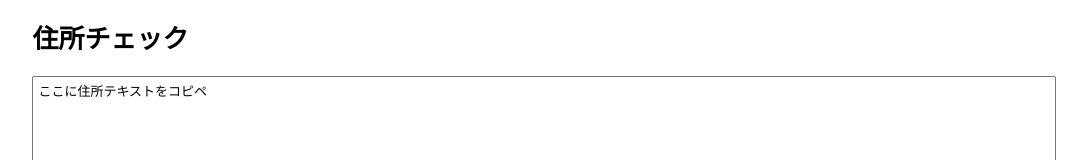
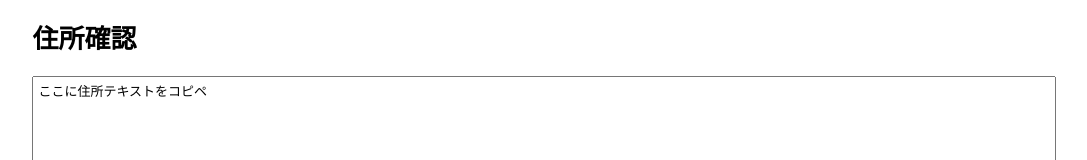
Before and after one commit to m-y-co/gatest, a plain HTML site: page check_address/index.html in a window 1280 px wide. Shown: the top 160 px of the page, without its empty margins (102-1189 px from the left). Drawn offline with Linux system fonts and the light colour scheme.

Commit message:
index修正

```diff
--- a/check_address/index.html
+++ b/check_address/index.html
@@ -2,7 +2,7 @@
 <html>
 <head>
 <meta charset="utf-8" />
-<title>確認用</title>
+<title>住所確認</title>
 <link href="css/style.css" rel="stylesheet" type="text/css" media="all" />
 <script type="text/javascript" src="js/jquery.min.js"></script>
 <script type="text/javascript" src="js/jquery.filedrop.js"></script>
@@ -12,7 +12,7 @@
 <body class="font_d">
 <div class="maincontents">
 <header>
-	<h1>住所チェック</h1>
+	<h1>住所確認</h1>
 </header>
 
 <section>
```
